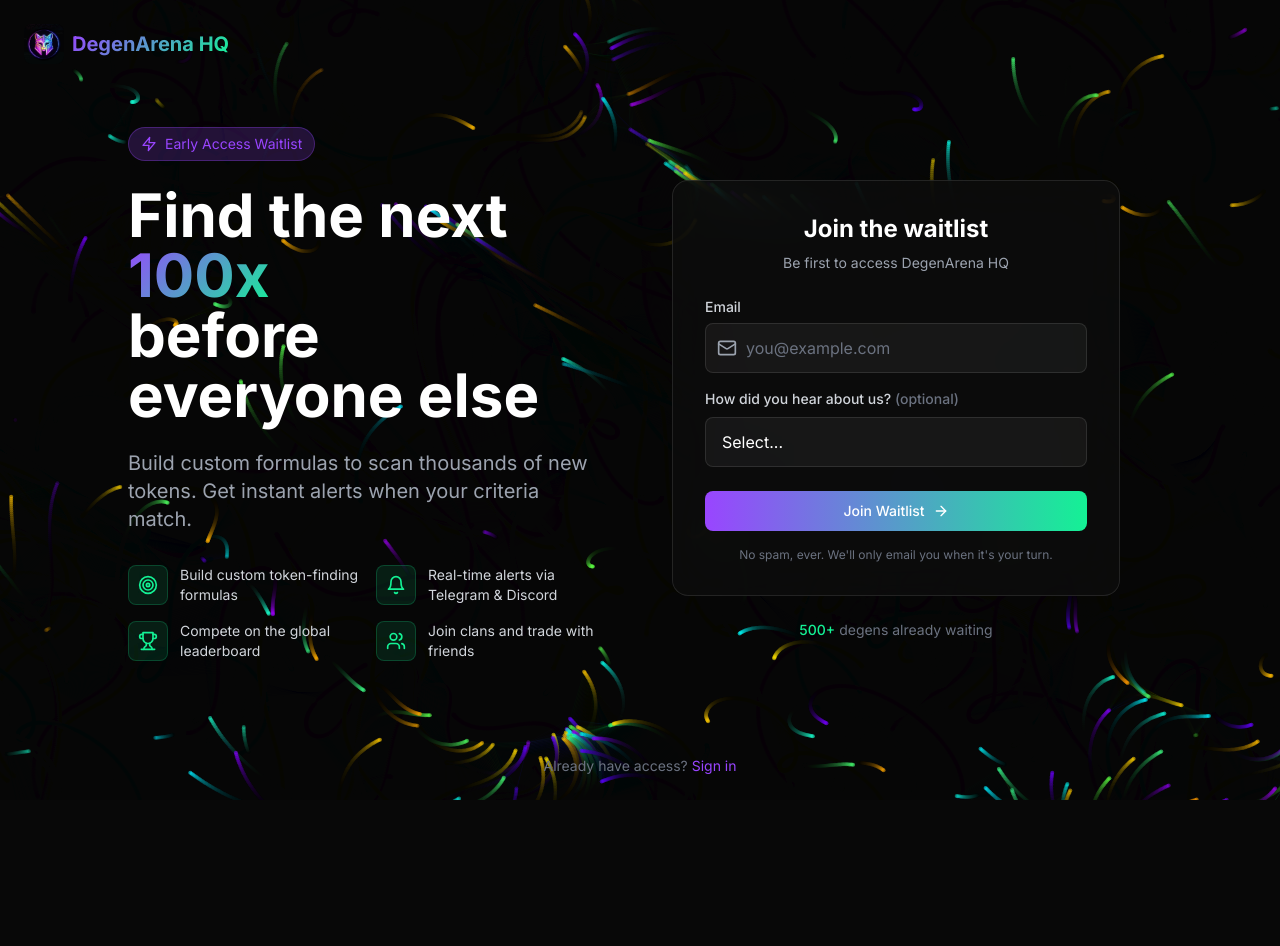
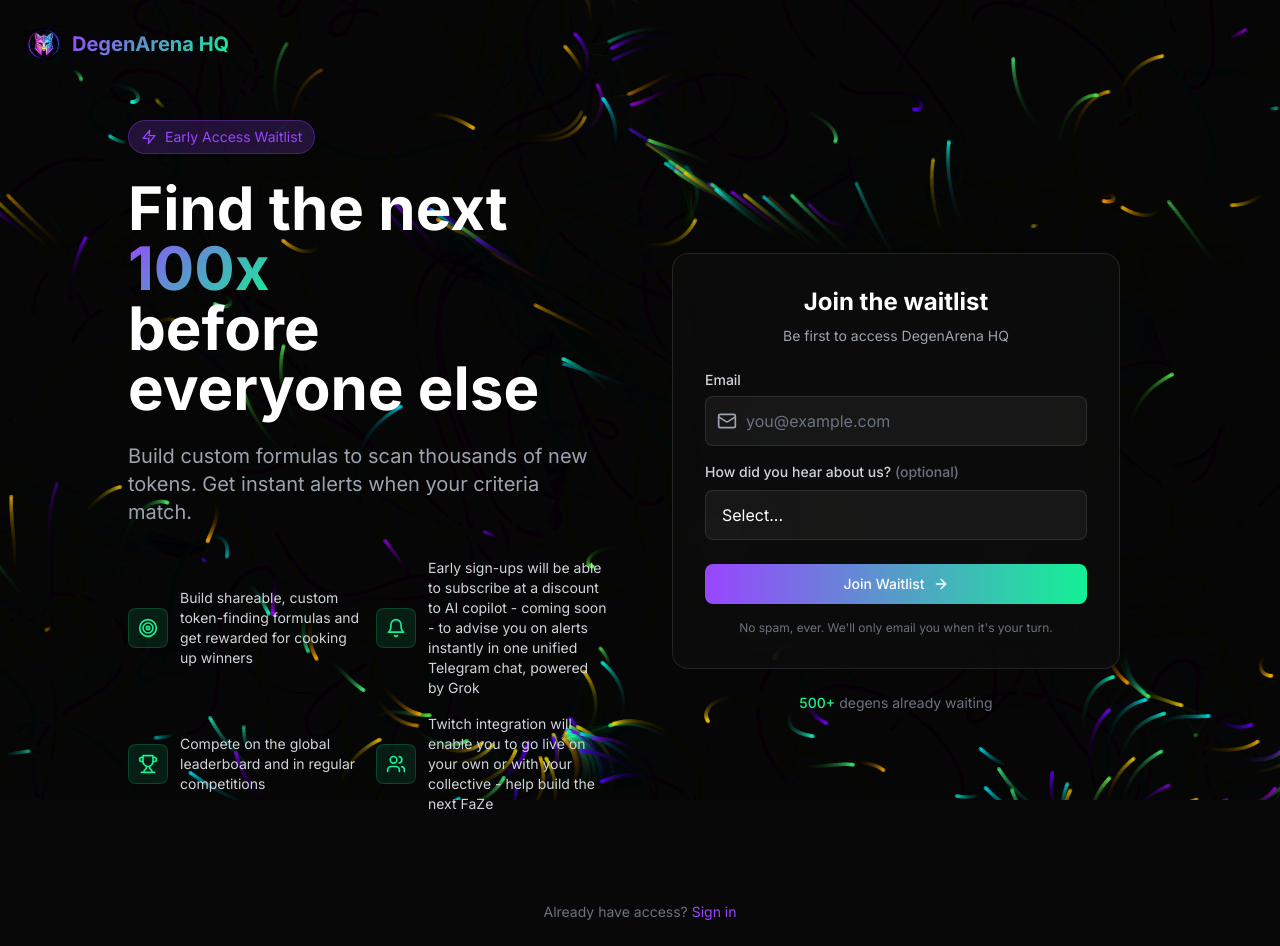
Before and after one commit to volynsal/degenarena, a Next.js app: page /waitlist in a window 1280 px wide. Before the commit the page ends 800 px from the top, so only its background shows below. Built offline with nearby package versions, Linux system fonts and the light colour scheme; no server answers.

Commit message:
Cleaning up the waitlist page

```diff
--- a/src/app/waitlist/page.tsx
+++ b/src/app/waitlist/page.tsx
@@ -8,10 +8,10 @@ import { Input } from '@/components/ui/Input'
 import { Mail, ArrowRight, Zap, Check, Trophy, Target, Bell, Users } from 'lucide-react'
 
 const features = [
-  { icon: Target, text: 'Build custom token-finding formulas' },
-  { icon: Bell, text: 'Real-time alerts via Telegram & Discord' },
-  { icon: Trophy, text: 'Compete on the global leaderboard' },
-  { icon: Users, text: 'Join clans and trade with friends' },
+  { icon: Target, text: 'Build shareable, custom token-finding formulas and get rewarded for cooking up winners' },
+  { icon: Bell, text: 'Early sign-ups will be able to subscribe at a discount to AI copilot - coming soon - to advise you on alerts instantly in one unified Telegram chat, powered by Grok' },
+  { icon: Trophy, text: 'Compete on the global leaderboard and in regular competitions' },
+  { icon: Users, text: 'Twitch integration will enable you to go live on your own or with your collective - help build the next FaZe' },
 ]
 
 export default function WaitlistPage() {
```
